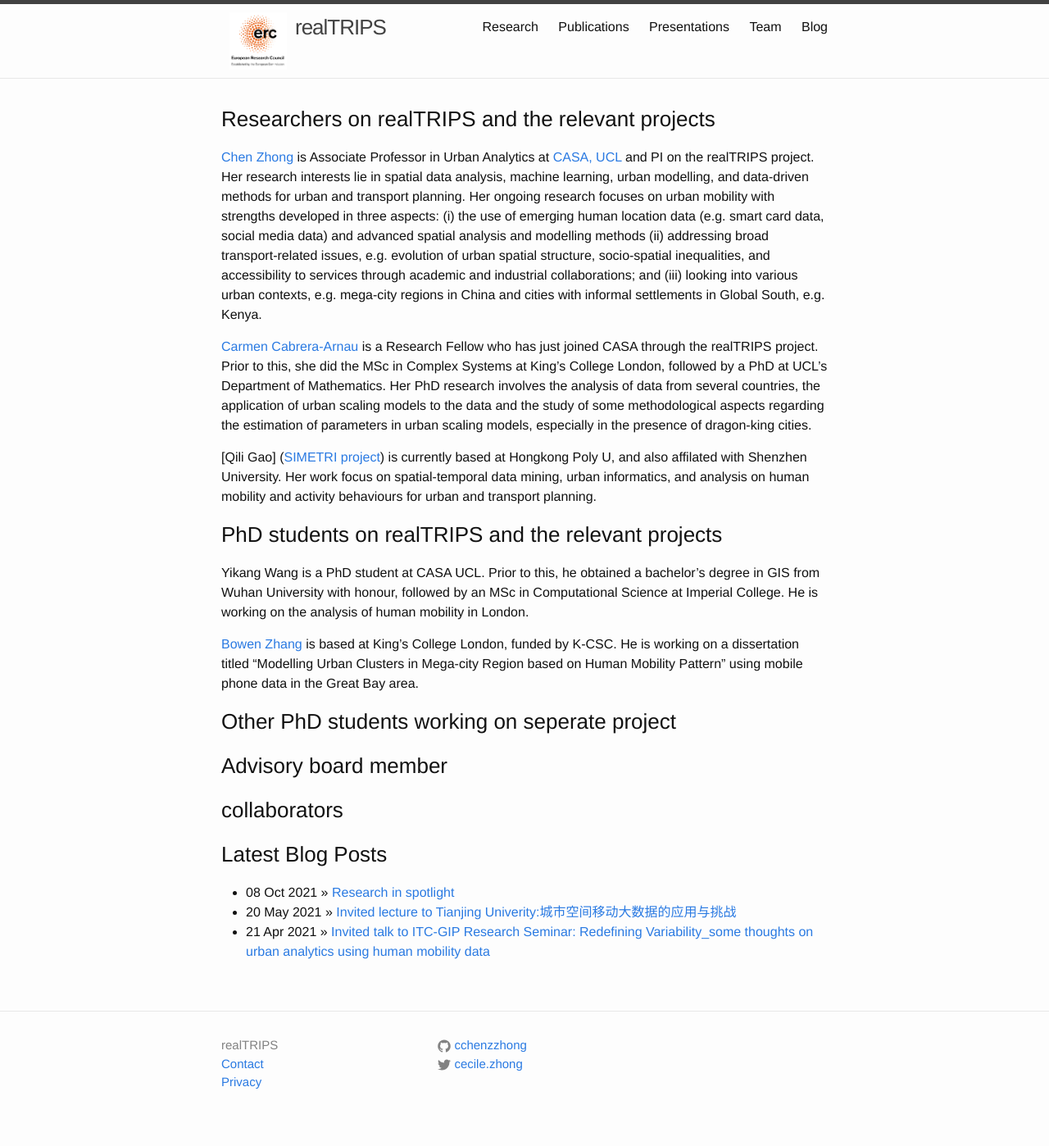
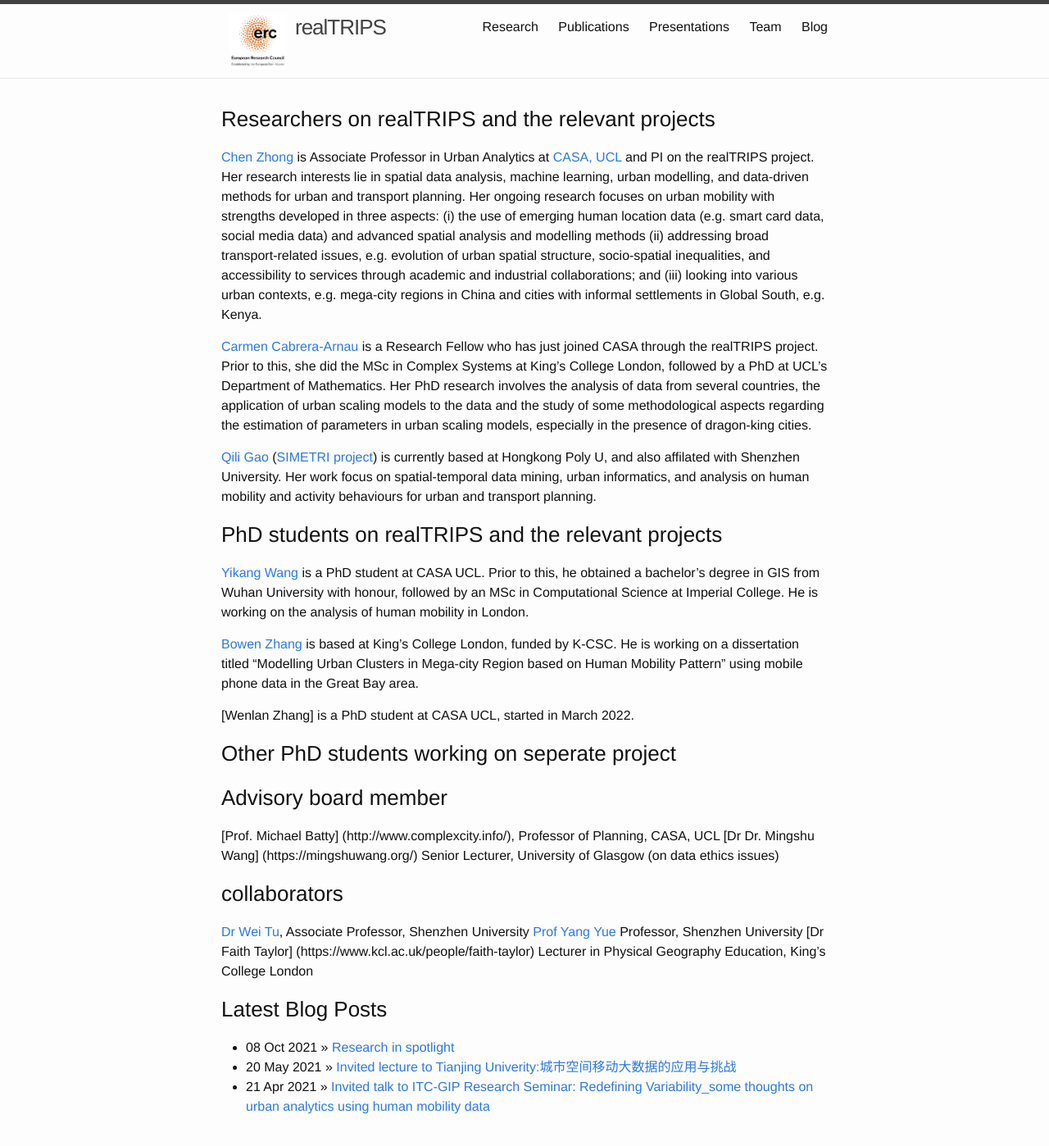
Before and after one commit to c-zhong-ucl-ac-uk/realTRIPS, a Jekyll site: the page built from team.md, in a window 1280 px wide and 1400 px high. Shown: the whole window at 82% size. Built offline with Jekyll 4.4.1, drawn with Linux system fonts in a browser that asks for light colours; our own code applies the rules of GitHub Pages for plain Markdown files.

Commit message:
Update team.md

```diff
--- a/team.md
+++ b/team.md
@@ -12,25 +12,29 @@ tagline:
 
 [Carmen Cabrera-Arnau](https://www.ucl.ac.uk/~ucahcca/) is a Research Fellow who has just joined CASA through the realTRIPS project. Prior to this, she did the MSc in Complex Systems at King's College London, followed by a PhD at UCL's Department of Mathematics. Her PhD research involves the analysis of data from several countries, the application of urban scaling models to the data and the study of some methodological aspects regarding the estimation of parameters in urban scaling models, especially in the presence of dragon-king cities.
 
-[Qili Gao] ([SIMETRI project](https://simetri.uk/about-the-project)) is currently based at Hongkong Poly U, and also affilated with Shenzhen University. Her work focus on spatial-temporal data mining, urban informatics, and analysis on human mobility and activity behaviours for urban and transport planning.
+[Qili Gao](https://www.gaoqili.cn/) ([SIMETRI project](https://simetri.uk/about-the-project)) is currently based at Hongkong Poly U, and also affilated with Shenzhen University. Her work focus on spatial-temporal data mining, urban informatics, and analysis on human mobility and activity behaviours for urban and transport planning.
 
 
 ### PhD students on realTRIPS and the relevant projects
 
-Yikang Wang is a PhD student at CASA UCL. Prior to this, he obtained a bachelor’s degree in GIS from Wuhan University with honour, followed by an MSc in Computational Science at Imperial College. He is working on the analysis of human mobility in London.
+[Yikang Wang](https://yikang.site/) is a PhD student at CASA UCL. Prior to this, he obtained a bachelor’s degree in GIS from Wuhan University with honour, followed by an MSc in Computational Science at Imperial College. He is working on the analysis of human mobility in London.
 
-[Bowen Zhang](https://kclpure.kcl.ac.uk/portal/en/persons/bowen-zhang(fe5d5f02-4d41-4980-8fa7-8bf8377f6d9f).html) is based at King's College London, funded by K-CSC. He is working on a dissertation titled “Modelling Urban Clusters in Mega-city Region based on Human Mobility Pattern” using mobile phone data in the Great Bay area.
+[Bowen Zhang](https://bowenzhang.org/) is based at King's College London, funded by K-CSC. He is working on a dissertation titled “Modelling Urban Clusters in Mega-city Region based on Human Mobility Pattern” using mobile phone data in the Great Bay area.
+
+[Wenlan Zhang] is a PhD student at CASA UCL, started in March 2022.
 
 
 ### Other PhD students working on seperate project
 
 
 ### Advisory board member
-
+[Prof. Michael Batty] (http://www.complexcity.info/), Professor of Planning, CASA, UCL
+[Dr Dr. Mingshu Wang] (https://mingshuwang.org/) Senior Lecturer, University of Glasgow (on data ethics issues)
 
 ### collaborators
-
-
+[Dr Wei Tu](https://spatialsmart.github.io/), Associate Professor, Shenzhen University
+[Prof Yang Yue](https://saup.szu.edu.cn/info/1092/1413.htm) Professor, Shenzhen University
+[Dr Faith Taylor] (https://www.kcl.ac.uk/people/faith-taylor) Lecturer in Physical Geography Education, King's College London
 
 
 ### Latest Blog Posts
```
